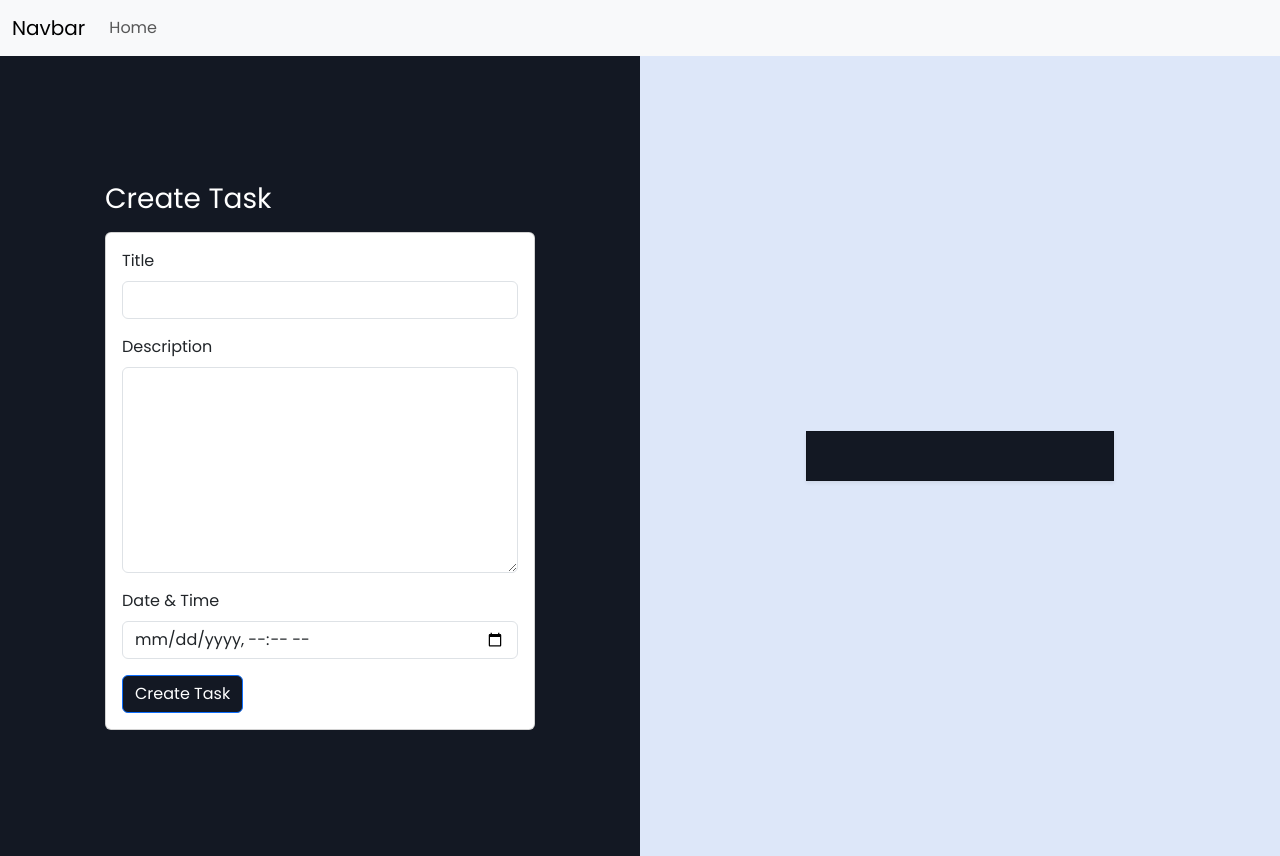
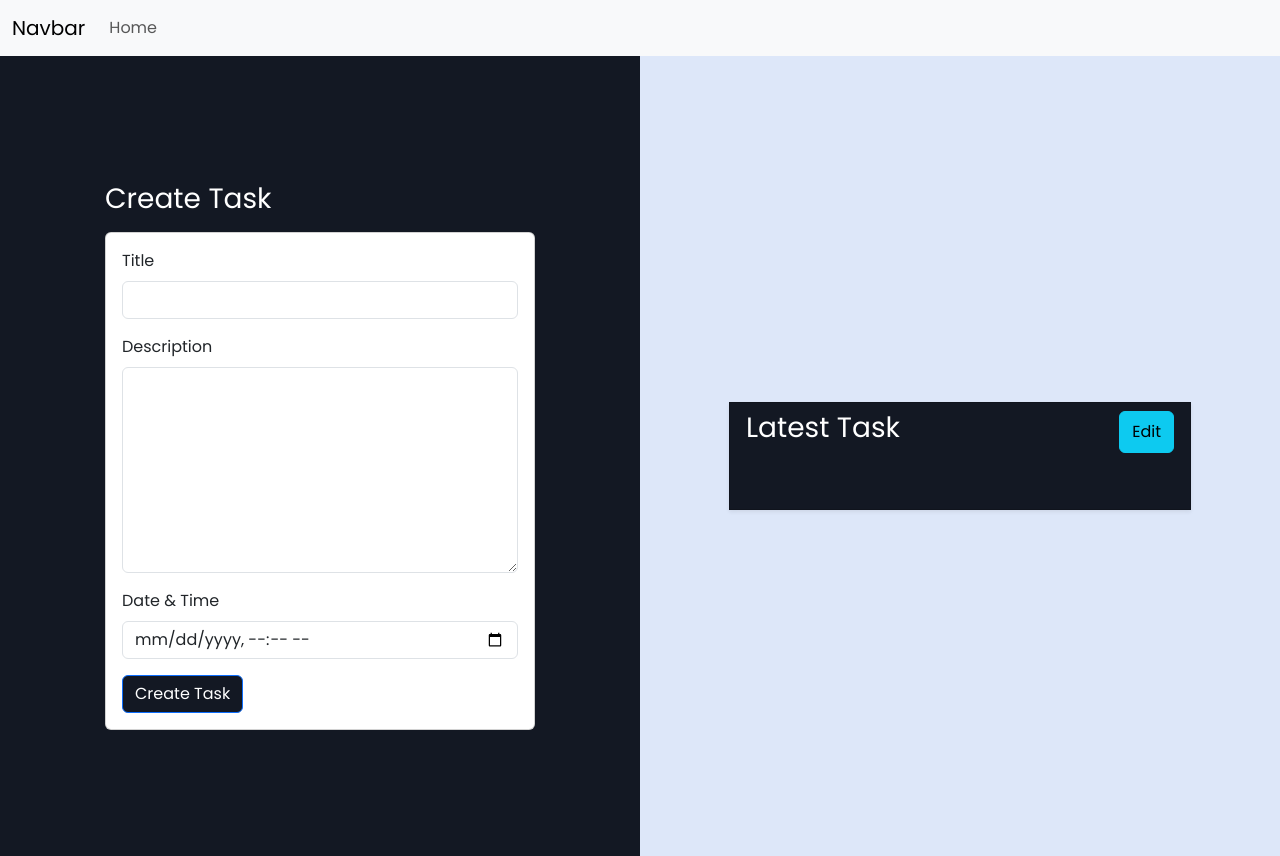
Before and after one commit to vipink28/todo-app-may-2023, a React (Create React App) app: page /create-task in a window 1280 px wide. Built offline with nearby package versions, Linux system fonts and the light colour scheme.

Commit message:
code update

```diff
--- a/db.json
+++ b/db.json
@@ -59,6 +59,18 @@
       "email": "ishu@gmail.com",
       "password": "admin",
       "id": 10
+    },
+    {
+      "name": "Vipin",
+      "email": "abcddgege@gmail.com",
+      "password": "admin",
+      "id": 11
+    },
+    {
+      "name": "abce",
+      "email": "absflkje@gmail.com",
+      "password": "admin",
+      "id": 12
     }
   ],
   "tasks": [
--- a/src/context/AuthContext.js
+++ b/src/context/AuthContext.js
@@ -28,8 +28,8 @@ export const AuthProvider=({children})=>{
               setMessage("Registered Successfully");
               const userData = await response.json();
               localStorage.setItem("user", JSON.stringify(userData));
-              setUser(userData);
               setTimeout(()=>{
+                setUser(userData);
                 navigate('/task-list');
               }, 3000);
             }else{
--- a/src/context/TaskContext.js
+++ b/src/context/TaskContext.js
@@ -59,7 +59,10 @@ export const TaskProvider=({children})=>{
 
     return(
         <TaskContext.Provider value={{
-            createTask
+            createTask,
+            latestTask,
+            recentTasks,
+            taskList
         }}>
             {children}
         </TaskContext.Provider>
--- a/src/pages/CreateTask.jsx
+++ b/src/pages/CreateTask.jsx
@@ -1,7 +1,10 @@
-import React from "react";
+import React, { useContext } from "react";
 import TaskForm from "../components/TaskForm";
+import TaskContext from "../context/TaskContext";
 
 function CreateTask(props) {
+  const { latestTask, recentTasks } = useContext(TaskContext);
+
   return (
     <div className="container-fluid h-100">
       <div className="row h-100">
@@ -9,8 +12,23 @@ function CreateTask(props) {
           <TaskForm />
         </div>
         <div className="col-md-6 d-flex align-items-center justify-content-center">
-          <div className="card home-card bg-primary text-white w-50 shadow-sm rounded-0">
-            <div className="card-body p-4"></div>
+          <div className="card home-card bg-primary text-white w-75 shadow-sm rounded-0">
+            <div className="card-header bg-transparent border-0 d-flex">
+              <h3>Latest Task</h3>
+              <button className="btn btn-info ms-auto">Edit</button>
+            </div>
+            <div className="card-body p-4">
+              { latestTask ?
+              <>
+              <h4 className="border-bottom pb-2">{latestTask?.title}</h4>
+              <p>{latestTask.description}</p>
+              <div className="d-flex">
+                <p>Created On: {latestTask.modifiedOn}</p>
+                <p>Due On: {latestTask.duedate}</p>
+              </div>
+              </>:""
+               }
+            </div>
           </div>
         </div>
       </div>
```
Also changed, not shown: src/helper/index.js (added).
